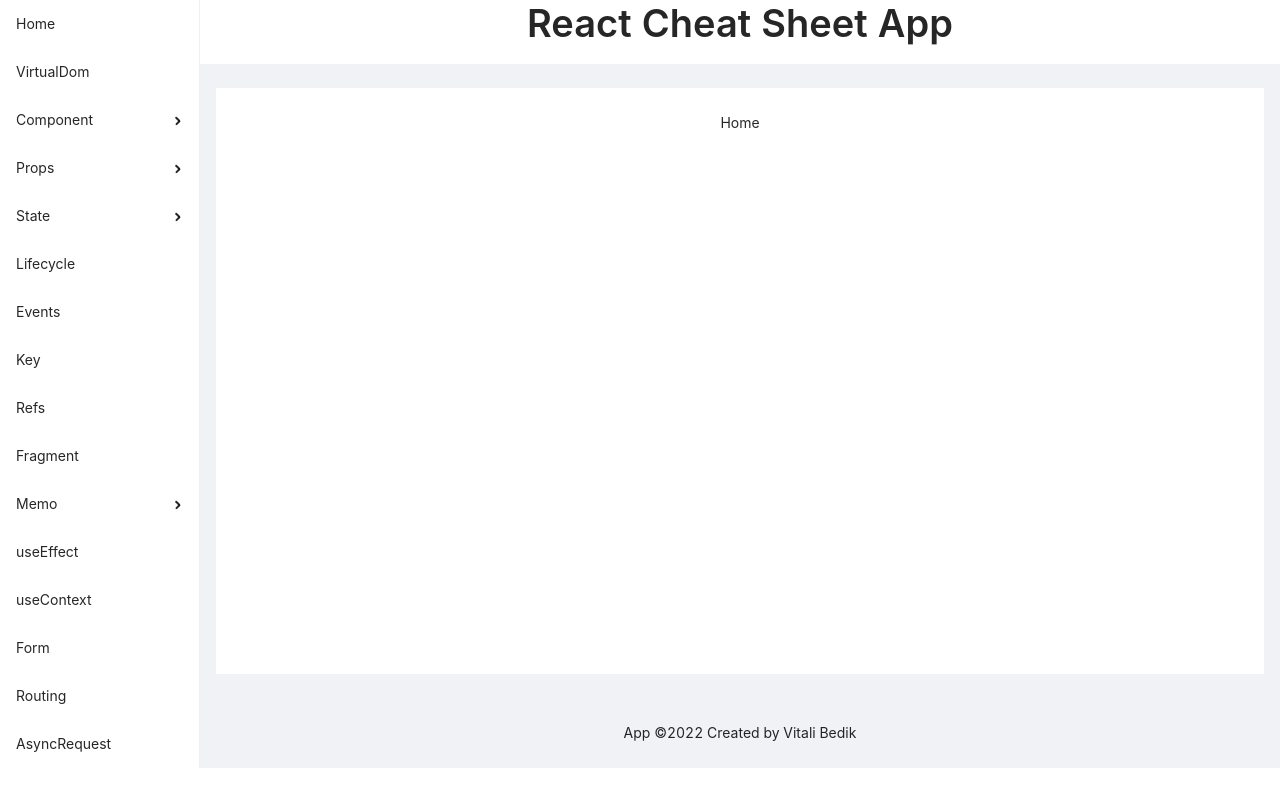
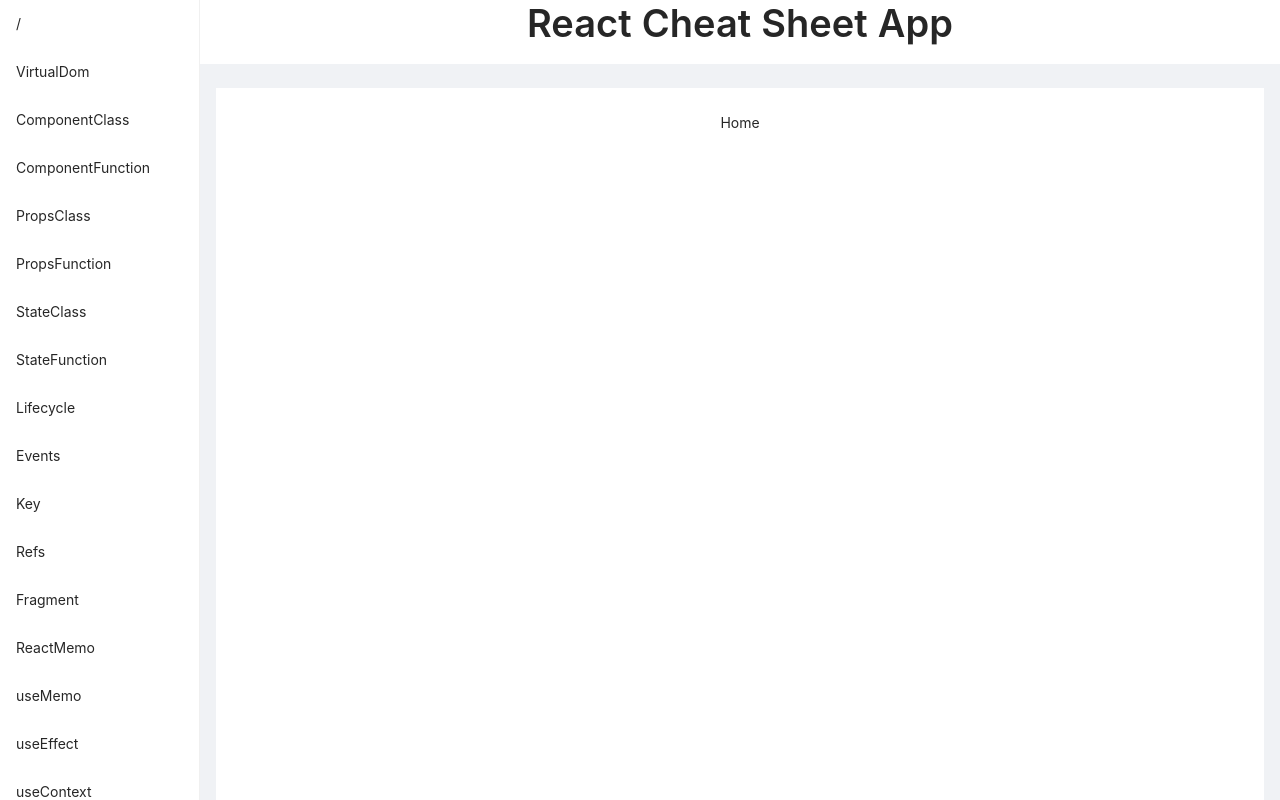
Before and after one commit to vitalyabedik/react-cheatsheet, a React (Create React App) app: page / in a window 1280 px wide. Shown: the top 800 px of the page. Built offline with nearby package versions, Linux system fonts and the light colour scheme.

Commit message:
creating constants for routing

```diff
--- a/src/app/AppRouter.js
+++ b/src/app/AppRouter.js
@@ -1,6 +1,6 @@
 import { Routes, Route } from 'react-router-dom';
 
-import AppLayout from '../components/UI/layout/AppLayout';
+import AppLayout from '../components/layout/AppLayout';
 import { Home, NotFound404 } from '../pages';
 import { routes } from '../router/routes';
 
--- a/src/components/UI/header/AppHeader.jsx
+++ /dev/null
@@ -1,94 +0,0 @@
-import { useState } from 'react';
-import { Link } from 'react-router-dom';
-
-import './AppHeader.scss';
-import { Menu } from 'antd';
-
-const AppHeader = () => {
-    const [current, setCurrent] = useState('');
-
-    const menuItems = [
-        { label: <Link to='/'>Home</Link>, key: 'Home' },
-        { label: <Link to='VirtualDom'>VirtualDom</Link>, key: 'VirtualDom' },
-        {
-            label: 'Component',
-            children: [
-                {
-                    label: <Link to='ComponentClass'>Class</Link>,
-                    key: 'ComponentClass',
-                },
-                {
-                    label: <Link to='ComponentFunction'>Functional</Link>,
-                    key: 'ComponentFunction',
-                },
-            ],
-        },
-        {
-            label: 'Props',
-            children: [
-                {
-                    label: <Link to='PropsClass'>Class</Link>,
-                    key: 'PropsClass',
-                },
-                {
-                    label: <Link to='PropsFunction'>Functional</Link>,
-                    key: 'PropsFunction',
-                },
-            ],
-        },
-        {
-            label: 'State',
-            children: [
-                {
-                    label: <Link to='StateClass'>Class</Link>,
-                    key: 'StateClass',
-                },
-                {
-                    label: <Link to='StateFunction'>Functional</Link>,
-                    key: 'StateFunction',
-                },
-            ],
-        },
-        { label: <Link to='Lifecycle'>Lifecycle</Link>, key: 'Lifecycle' },
-        { label: <Link to='Events'>Events</Link>, key: 'Events' },
-        { label: <Link to='Key'>Key</Link>, key: 'Key' },
-        { label: <Link to='Refs'>Refs</Link>, key: 'Refs' },
-        { label: <Link to='Fragment'>Fragment</Link>, key: 'Fragment' },
-        {
-            label: 'Memo',
-            children: [
-                {
-                    label: <Link to='ReactMemo'>ReactMemo</Link>,
-                    key: 'ReactMemo',
-                },
-                { label: <Link to='UseMemo'>useMemo</Link>, key: 'UseMemo' },
-            ],
-        },
-        { label: <Link to='UseEffect'>useEffect</Link>, key: 'UseEffect' },
-        { label: <Link to='UseContext'>useContext</Link>, key: 'UseContext' },
-        { label: <Link to='Form'>Form</Link>, key: 'Form' },
-        { label: <Link to='Routing'>Routing</Link>, key: 'Routing' },
-        {
-            label: <Link to='AsyncRequest'>AsyncRequest</Link>,
-            key: 'AsyncRequest',
-        },
-    ];
-
-    const onClick = (e) => {
-        setCurrent(e.key);
-    };
-
-    return (
-        <>
-            <header className='header'>
-                <Menu
-                    onClick={onClick}
-                    defaultSelectedKeys={[current]}
-                    items={menuItems}
-                />
-            </header>
-        </>
-    );
-};
-
-export default AppHeader;
--- a/src/components/UI/layout/AppLayout.jsx
+++ b/src/components/layout/AppLayout.jsx
@@ -4,8 +4,8 @@ import './AppLayout.scss';
 import { Layout } from 'antd';
 import { Typography } from 'antd';
 
-import AppHeader from '../header/AppHeader';
-import AppFooter from '../footer/AppFooter';
+import AppHeader from './header/AppHeader';
+import AppFooter from './footer/AppFooter';
 
 const { Header, Footer, Sider, Content } = Layout;
 const { Title } = Typography;
--- /dev/null
+++ b/src/components/layout/header/AppHeader.jsx
@@ -0,0 +1,99 @@
+import { useState } from 'react';
+import { Link } from 'react-router-dom';
+
+import './AppHeader.scss';
+import { Menu } from 'antd';
+import { routes } from '../../../router/routes';
+
+const AppHeader = () => {
+    const [current, setCurrent] = useState('');
+
+    // const menuItems = [
+    //     { label: <Link to='/'>Home</Link>, key: 'Home' },
+    //     { label: <Link to='VirtualDom'>VirtualDom</Link>, key: 'VirtualDom' },
+    //     {
+    //         label: 'Component',
+    //         children: [
+    //             {
+    //                 label: <Link to='ComponentClass'>Class</Link>,
+    //                 key: 'ComponentClass',
+    //             },
+    //             {
+    //                 label: <Link to='ComponentFunction'>Functional</Link>,
+    //                 key: 'ComponentFunction',
+    //             },
+    //         ],
+    //     },
+    //     {
+    //         label: 'Props',
+    //         children: [
+    //             {
+    //                 label: <Link to='PropsClass'>Class</Link>,
+    //                 key: 'PropsClass',
+    //             },
+    //             {
+    //                 label: <Link to='PropsFunction'>Functional</Link>,
+    //                 key: 'PropsFunction',
+    //             },
+    //         ],
+    //     },
+    //     {
+    //         label: 'State',
+    //         children: [
+    //             {
+    //                 label: <Link to='StateClass'>Class</Link>,
+    //                 key: 'StateClass',
+    //             },
+    //             {
+    //                 label: <Link to='StateFunction'>Functional</Link>,
+    //                 key: 'StateFunction',
+    //             },
+    //         ],
+    //     },
+    //     { label: <Link to='Lifecycle'>Lifecycle</Link>, key: 'Lifecycle' },
+    //     { label: <Link to='Events'>Events</Link>, key: 'Events' },
+    //     { label: <Link to='Key'>Key</Link>, key: 'Key' },
+    //     { label: <Link to='Refs'>Refs</Link>, key: 'Refs' },
+    //     { label: <Link to='Fragment'>Fragment</Link>, key: 'Fragment' },
+    //     {
+    //         label: 'Memo',
+    //         children: [
+    //             {
+    //                 label: <Link to='ReactMemo'>ReactMemo</Link>,
+    //                 key: 'ReactMemo',
+    //             },
+    //             { label: <Link to='UseMemo'>useMemo</Link>, key: 'UseMemo' },
+    //         ],
+    //     },
+    //     { label: <Link to='UseEffect'>useEffect</Link>, key: 'UseEffect' },
+    //     { label: <Link to='UseContext'>useContext</Link>, key: 'UseContext' },
+    //     { label: <Link to='Form'>Form</Link>, key: 'Form' },
+    //     { label: <Link to='Routing'>Routing</Link>, key: 'Routing' },
+    //     {
+    //         label: <Link to='AsyncRequest'>AsyncRequest</Link>,
+    //         key: 'AsyncRequest',
+    //     },
+    // ];
+
+    const menuItems = routes.slice(0, routes.length - 1).map((item) => ({
+        label: <Link to={item.path}>{item.path}</Link>,
+    }));
+
+    const onClick = (e) => {
+        setCurrent(e.key);
+    };
+
+    return (
+        <>
+            <header className='header'>
+                <Menu
+                    onClick={onClick}
+                    defaultSelectedKeys={[current]}
+                    items={menuItems}
+                />
+            </header>
+        </>
+    );
+};
+
+export default AppHeader;
--- /dev/null
+++ b/src/utils/constants/path.constants.js
@@ -0,0 +1,19 @@
+export const VIRTUAL__DOM = 'VirtualDom';
+export const COMPONENT_CLASS = 'ComponentClass';
+export const COMPONENT_FUNCTION = 'ComponentFunction';
+export const PROPS_CLASS = 'PropsClass';
+export const PROPS_FUNCTION = 'PropsFunction';
+export const STATE_CLASS = 'StateClass';
+export const STATE_FUNCTION = 'StateFunction';
+export const LIFECYCLE = 'Lifecycle';
+export const EVENTS = 'Events';
+export const KEY = 'Key';
+export const REFS = 'Refs';
+export const FRAGMENT = 'Fragment';
+export const REACT__MEMO = 'ReactMemo';
+export const USE__MEMO = 'useMemo';
+export const USE__EFFECT = 'useEffect';
+export const USE__CONTEXT = 'useContext';
+export const FORM = 'Form';
+export const ROUTING = 'Routing';
+export const ASYNC__REQUEST = 'AsyncRequest';
```
Also changed, not shown: src/router/routes.js (+45 -19 lines), src/components/layout/AppLayout.scss (renamed from src/components/UI/layout/AppLayout.scss), src/components/layout/footer/AppFooter.jsx (renamed from src/components/UI/footer/AppFooter.jsx), src/components/layout/footer/AppFooter.scss (renamed from src/components/UI/footer/AppFooter.scss), src/components/layout/header/AppHeader.scss (renamed from src/components/UI/header/AppHeader.scss).
